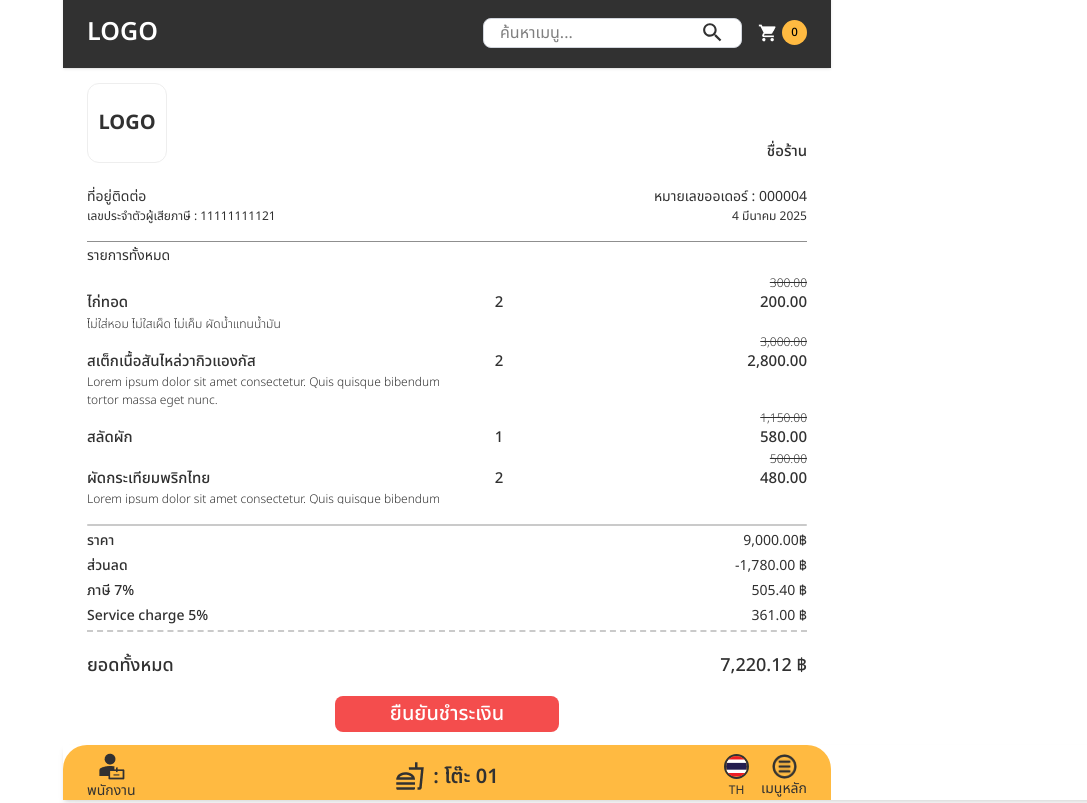
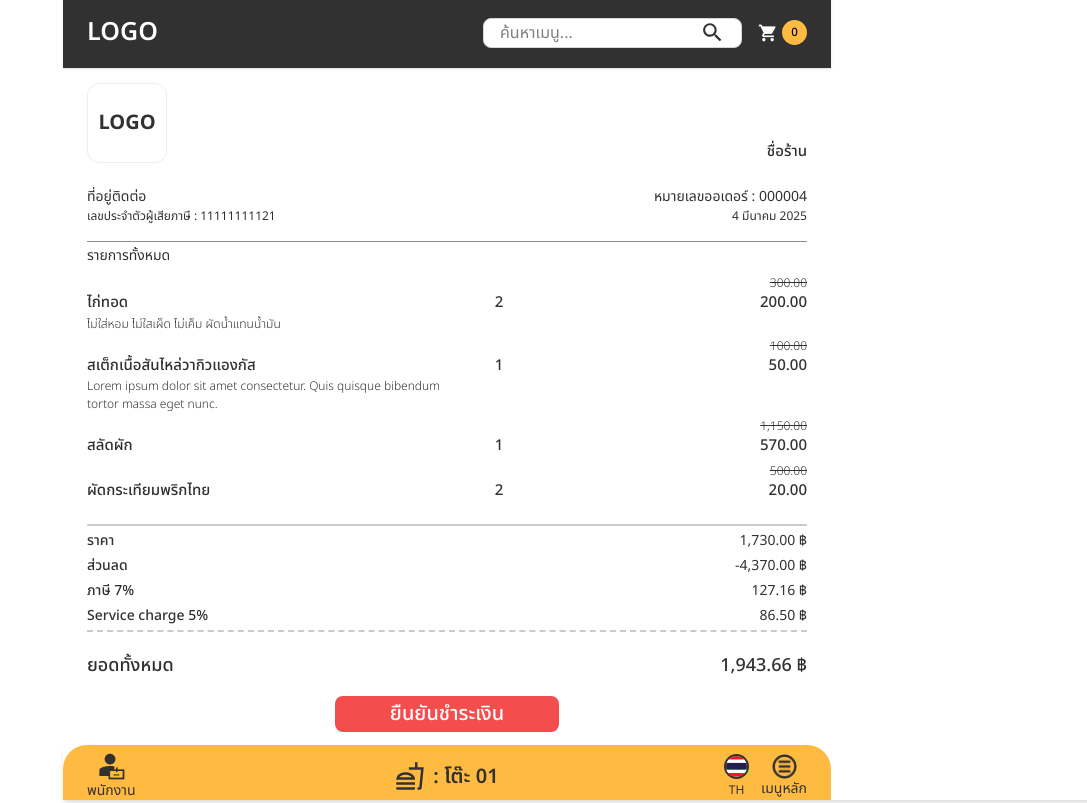
Before and after one commit to KhemJiAimaim/mobile_restaurant, a React (Vite) app: page /payment in a window 1280 px wide. Shown: the whole page, without its empty margins (193-1280 px from the left). Built offline with nearby package versions, Linux system fonts and the light colour scheme.

Commit message:
tax and serviceCharge

```diff
--- a/src/pages/all_menu.jsx
+++ b/src/pages/all_menu.jsx
@@ -111,7 +111,7 @@ function all_menu() {
                     {item.name}
                   </p>
 
-                  {item.discount && (
+                  {item.specialPrice && (
                     <p className="text-[#8F8F8F] text-[8px] text-right line-through">
                       {formatNumber(item.price)}
                     </p>
@@ -119,8 +119,8 @@ function all_menu() {
 
                   <div className="flex flex-row items-center justify-end gap-0.5">
                     <p className="text-base font-[600]">
-                      {item.discount
-                        ? formatNumber(item.price - item.discount)
+                      {item.specialPrice
+                        ? formatNumber(item.specialPrice)
                         : formatNumber(item.price)}
                     </p>
                     <p className="text-[14px]">฿</p>
--- a/src/pages/component/data.jsx
+++ b/src/pages/component/data.jsx
@@ -3,7 +3,7 @@ export const foodDetail = [
     id: 1,
     name: "ไก่ทอด",
     price: 150, //ราคาอาหาร
-    discount: 50, //ส่วนลด
+    specialPrice: 100, //ส่วนลด
     cateID: 1, //หมวดหมู่
     count: 2, //จำนวน
     detail: "ไม่ใส่หอม ไม่ใสเผ็ด ไม่เค็ม ผัดน้ำแทนน้ำมัน", //รายละเอียด
@@ -14,10 +14,10 @@ export const foodDetail = [
   {
     id: 2,
     name: "สเต็กเนื้อสันไหล่วากิวแองกัส",
-    price: 1500,
-    discount: 100,
+    price: 100,
+    specialPrice: 50,
     cateID: 2,
-    count: 2,
+    count: 1,
     detail:
       "Lorem ipsum dolor sit amet consectetur. Quis quisque bibendum tortor massa eget nunc.",
     images: "/images/img/Rectangle 1131.png",
@@ -28,7 +28,7 @@ export const foodDetail = [
     id: 3,
     name: "สลัดผัก",
     price: 1150,
-    discount: 570,
+    specialPrice: 570,
     cateID: 3,
     count: 1,
     detail: "",
@@ -40,7 +40,7 @@ export const foodDetail = [
     id: 4,
     name: "ผัดกระเทียมพริกไทย",
     price: 250,
-    discount: 10,
+    specialPrice: 10,
     cateID: 4,
     count: 2,
     detail:
@@ -53,7 +53,7 @@ export const foodDetail = [
     id: 5,
     name: "ข้าวหมูแดง",
     price: 150, //ราคาอาหาร
-    discount: 50, //ส่วนลด
+    specialPrice: 50, //ส่วนลด
     cateID: 1, //หมวดหมู่
     count: 2, //จำนวน
     detail: "ไม่ใส่หอม ไม่ใสเผ็ด ไม่เค็ม ผัดน้ำแทนน้ำมัน", //รายละเอียด
@@ -65,7 +65,7 @@ export const foodDetail = [
     id: 6,
     name: "ผัดกะเพรา",
     price: 1000,
-    discount: 100,
+    specialPrice: 100,
     cateID: 2,
     count: 2,
     detail:
@@ -78,7 +78,7 @@ export const foodDetail = [
     id: 7,
     name: "ผัดไทย",
     price: 1150,
-    discount: 570,
+    specialPrice: 570,
     cateID: 2,
     count: 1,
     detail: "",
@@ -90,7 +90,7 @@ export const foodDetail = [
     id: 8,
     name: "ต้มยำกุ้ง",
     price: 250,
-    discount: 10,
+    specialPrice: 10,
     cateID: 3,
     count: 2,
     detail:
@@ -103,7 +103,7 @@ export const foodDetail = [
     id: 9,
     name: "น้ำแข็งใส",
     price: 50,
-    discount: "",
+    specialPrice: "",
     cateID: 5,
     count: 2,
     detail:
@@ -119,10 +119,10 @@ export const cate = [
   { id: 2, name: "ของผัด", images: "/images/icon/cate/cooking-pot 2 (1).png" },
   { id: 3, name: "ต้ม/แกง", images: "/images/icon/cate/cooking-pot 1.png" },
   { id: 4, name: "สลัด", images: "/images/icon/cate/cooking-pot 2 (2).png" },
-  // { id: 5, name: "ของหวาน", images: "/images/icon/cate/cooking-pot 2 (3).png" },
-  // { id: 6, name: "เครื่องดื่ม", images: "/images/icon/cate/coke.png" },
-  // { id: 7, name: "แอลกอฮอล์", images: "/images/icon/cate/alcohol.png" },
-  // { id: 8, name: "ส้มตำ", images: "/images/icon/cate/salad.png" },
+  { id: 5, name: "ของหวาน", images: "/images/icon/cate/cooking-pot 2 (3).png" },
+  { id: 6, name: "เครื่องดื่ม", images: "/images/icon/cate/coke.png" },
+  { id: 7, name: "แอลกอฮอล์", images: "/images/icon/cate/alcohol.png" },
+  { id: 8, name: "ส้มตำ", images: "/images/icon/cate/salad.png" },
   // { id: 9, name: "a1", images: "/images/icon/cate/alcohol.png" },
   // { id: 10, name: "a2", images: "/images/icon/cate/salad.png" },
 
--- a/src/pages/component/statusOrders.jsx
+++ b/src/pages/component/statusOrders.jsx
@@ -31,15 +31,15 @@ const StatusOrders = () => {
   const totals = foodDetail.reduce(
     (accumulator, row) => {
       accumulator.price += row.price || 0;
-      accumulator.discount += row.discount || 0;
+      accumulator.specialPrice += row.specialPrice || 0;
       return accumulator;
     },
     {
       price: 0,
-      discount: 0,
+      specialPrice: 0,
     }
   );
-  const finalPrice = totals.price - totals.discount;
+  const finalPrice = totals.price - totals.specialPrice;
 
   return (
     <>
@@ -91,7 +91,7 @@ const StatusOrders = () => {
                       <div className="flex flex-row justify-between w-full items-center">
                         <p className="text-[20px] font-[400]">฿</p>
                         <p className="text-[20px] font-[500]">
-                          {formatNumber(item.price - item.discount)}
+                          {formatNumber(item.specialPrice)}
                         </p>
                       </div>
                       <div
--- a/src/pages/component/swiper.jsx
+++ b/src/pages/component/swiper.jsx
@@ -57,15 +57,15 @@ function SwiperMenu() {
                       {item.name}
                     </p>
 
-                    {item.discount && (
+                    {item.specialPrice && (
                       <p className="text-[#8F8F8F] text-[10px] text-right line-through">
                         {formatNumber(item.price)}
                       </p>
                     )}
                     <div className="flex flex-row items-center justify-end gap-0.5">
                       <p className="text-base font-[600] ">
-                      {item.discount
-                    ? formatNumber(item.price - item.discount)
+                      {item.specialPrice
+                    ? formatNumber(item.specialPrice)
                     : formatNumber(item.price)}
                       </p>
                       <p className="text-[14px]">฿</p>
--- a/src/pages/detail.jsx
+++ b/src/pages/detail.jsx
@@ -35,9 +35,9 @@ const DetailPage = () => {
     const item = {
       id: menu.id,
       name: menu.name,
-      price: menu.price - menu.discount,
+      price: menu.price - menu.specialPrice,
       originalPrice: menu.price,
-      discount: menu.discount,
+      specialPrice: menu.specialPrice,
       count,
       note: text,
       image: menu.images,
@@ -95,7 +95,7 @@ const DetailPage = () => {
 
       <div className="flex flex-row justify-start ">
         <div className="flex flex-col justify-end md:w-[30%] w-full items-end">
-          {menu.discount && (
+          {menu.specialPrice && (
             <p className="text-[#8F8F8F] text-[20px] text-right line-through">
               {formatNumber(menu.price)}
             </p>
@@ -104,8 +104,8 @@ const DetailPage = () => {
           <div className="w-full flex flex-row justify-between items-end">
             <p className="text-[30px] font-[600] leading-none">฿</p>
             <span className="text-[30px] font-[600] leading-none">
-              {menu.discount
-                    ? formatNumber((menu.price - menu.discount) * count)
+              {menu.specialPrice
+                    ? formatNumber((menu.specialPrice) * count)
                     : formatNumber(menu.price * count)}
             </span>
           </div>
--- a/src/pages/index.jsx
+++ b/src/pages/index.jsx
@@ -16,9 +16,10 @@ function index() {
 
   useEffect(() => {
     const handleResize = () => setIsLargeScreen(window.innerWidth >= 768);
-    window.addEventListener('resize', handleResize);
-    return () => window.removeEventListener('resize', handleResize);
+    window.addEventListener("resize", handleResize);
+    return () => window.removeEventListener("resize", handleResize);
   }, []);
+
   console.log("จำนวน", cateCount);
 
   const formatNumber = (num) =>
@@ -59,11 +60,24 @@ function index() {
               centeredSlides: cateCount < 4,
             },
             768: {
-            slidesPerView: cateCount <= 2 ? 2 : cateCount <= 3 ? 3 : cateCount <= 4 ? 4 : cateCount <= 6 ? 6 : cateCount <= 8 ? 7 : 8,
+              slidesPerView:
+                cateCount <= 2
+                  ? 2
+                  : cateCount <= 3
+                  ? 3
+                  : cateCount <= 4
+                  ? 4
+                  : cateCount <= 6
+                  ? 6
+                  : cateCount <= 8
+                  ? 7
+                  : 8,
               centeredSlides: cateCount < 8,
             },
           }}
-          className={`swiper-container items-center ${cateCount <= 4 && isLargeScreen ? 'w-[500px]' : 'w-full' } `}
+          className={`swiper-container items-center ${
+            cateCount <= 4 && isLargeScreen ? "w-[500px]" : "w-full"
+          } `}
         >
           {cate.map((item, index) => (
             <SwiperSlide key={index}>
@@ -114,7 +128,7 @@ function index() {
                 {item.name}
               </p>
 
-              {item.discount && (
+              {item.specialPrice && (
                 <p className="text-[#8F8F8F] text-[8px] text-right line-through">
                   {formatNumber(item.price)}
                 </p>
@@ -122,8 +136,8 @@ function index() {
 
               <div className="flex flex-row items-center justify-end gap-0.5">
                 <p className="text-base font-[600]">
-                  {item.discount
-                    ? formatNumber(item.price - item.discount)
+                  {item.specialPrice
+                    ? formatNumber(item.specialPrice)
                     : formatNumber(item.price)}
                 </p>
                 <p className="text-[14px]">฿</p>
--- a/src/pages/payment.jsx
+++ b/src/pages/payment.jsx
@@ -5,8 +5,8 @@ import "dayjs/locale/th";
 
 const Payment = ({ onPaymentClick }) => {
   const [height, setHeight] = useState(window.innerHeight);
-  const [tax, setTaxTotal] = useState(0.07);
-  const [serviceCharge, setServiceCharge] = useState(0.05);
+  const [tax, setTaxTotal] = useState(7);
+  const [serviceCharge, setServiceCharge] = useState(5);
 
   useEffect(() => {
     const updateSize = () => setHeight(window.innerHeight);
@@ -27,9 +27,8 @@ const Payment = ({ onPaymentClick }) => {
         : window.innerWidth >= 360
         ? height - 510
         : height - 400
-
-      //ถ้าไม่มี tax และ serviceCharge
-      :window.innerWidth >= 768
+      : //ถ้าไม่มี tax และ serviceCharge
+      window.innerWidth >= 768
       ? height - 590
       : window.innerWidth >= 360
       ? height - 300
@@ -45,15 +44,23 @@ const Payment = ({ onPaymentClick }) => {
     (sum, item) => sum + item.price * item.count,
     0
   );
-  const totalDiscount = foodDetail.reduce(
-    (sum, item) => sum + item.discount * item.count,
+
+  const totalSpecialPrice = foodDetail.reduce(
+    (sum, item) => sum + item.specialPrice * item.count,
     0
   );
 
-  const netTotal = totalPrice - totalDiscount;
-  const taxTotal = netTotal * tax;
-  const serviceChargeTotal = netTotal * serviceCharge;
-  const grandTotal = netTotal + tax + serviceCharge;
+  const totalDiscount = totalPrice - totalSpecialPrice;
+
+  const serviceChargeTotal = totalSpecialPrice * (5 / 100);
+
+  const grandTotal = totalSpecialPrice + serviceChargeTotal;
+
+  const taxTotal = grandTotal * (7 / 100);
+
+  const Tatal = grandTotal + taxTotal;
+
+  console.log(Tatal);
 
   //ปัดเป็นจำนวนเต็ม
   // const tax = Math.round(netTotal * 0.07);
@@ -89,7 +96,7 @@ const Payment = ({ onPaymentClick }) => {
 
           <div
             style={{ height: `calc(${reducedHeight}px)` }}
-            className="overflow-auto w-full flex flex-col"
+            className="overflow-auto w-full flex flex-col gap-1"
           >
             {foodDetail.map((item, index) => (
               <div key={index} className="flex flex-col items-start">
@@ -103,7 +110,7 @@ const Payment = ({ onPaymentClick }) => {
                   </p>
 
                   <div className="w-full flex flex-col justify-end text-right flex-1">
-                    {item.discount && (
+                    {item.specialPrice && (
                       <p className="text-[12px] font-[300] line-through">
                         {formatNumber(item.price * item.count)}
                       </p>
@@ -111,16 +118,16 @@ const Payment = ({ onPaymentClick }) => {
 
                     <p className="text-[15px] font-[500]">
                       {/* ราคาที่ลดแล้ว คูณกับ จำนวน */}
-                      {item.discount
-                        ? formatNumber(
-                            (item.price - item.discount) * item.count
-                          )
+                      {item.specialPrice
+                        ? formatNumber(item.specialPrice * item.count)
                         : formatNumber(item.price * item.count)}
                     </p>
                   </div>
                 </div>
 
-                <p className="text-[12px] font-[300] max-w-[50%] w-full">{item.detail}</p>
+                <p className="text-[12px] font-[300] max-w-[50%] w-full">
+                  {item.detail}
+                </p>
               </div>
             ))}
           </div>
@@ -131,7 +138,7 @@ const Payment = ({ onPaymentClick }) => {
           <div className="flex justify-between">
             <p className="text-[14px] font-[500]">ราคา</p>
             <p className="text-[14px] font-[400]">
-              {formatNumber(totalPrice)}฿
+              {formatNumber(totalSpecialPrice)} ฿
             </p>
           </div>
           <div className="flex justify-between">
@@ -164,7 +171,7 @@ const Payment = ({ onPaymentClick }) => {
 
         <div className="flex flex-row justify-between w-full">
           <p className="text-lg font-[500]">ยอดทั้งหมด</p>
-          <p className="text-lg font-[500]">{formatNumber(grandTotal)} ฿</p>
+          <p className="text-lg font-[500]">{formatNumber(Tatal)} ฿</p>
         </div>
 
         <div
```
Lines whose indentation alone changed are shown as unchanged.
